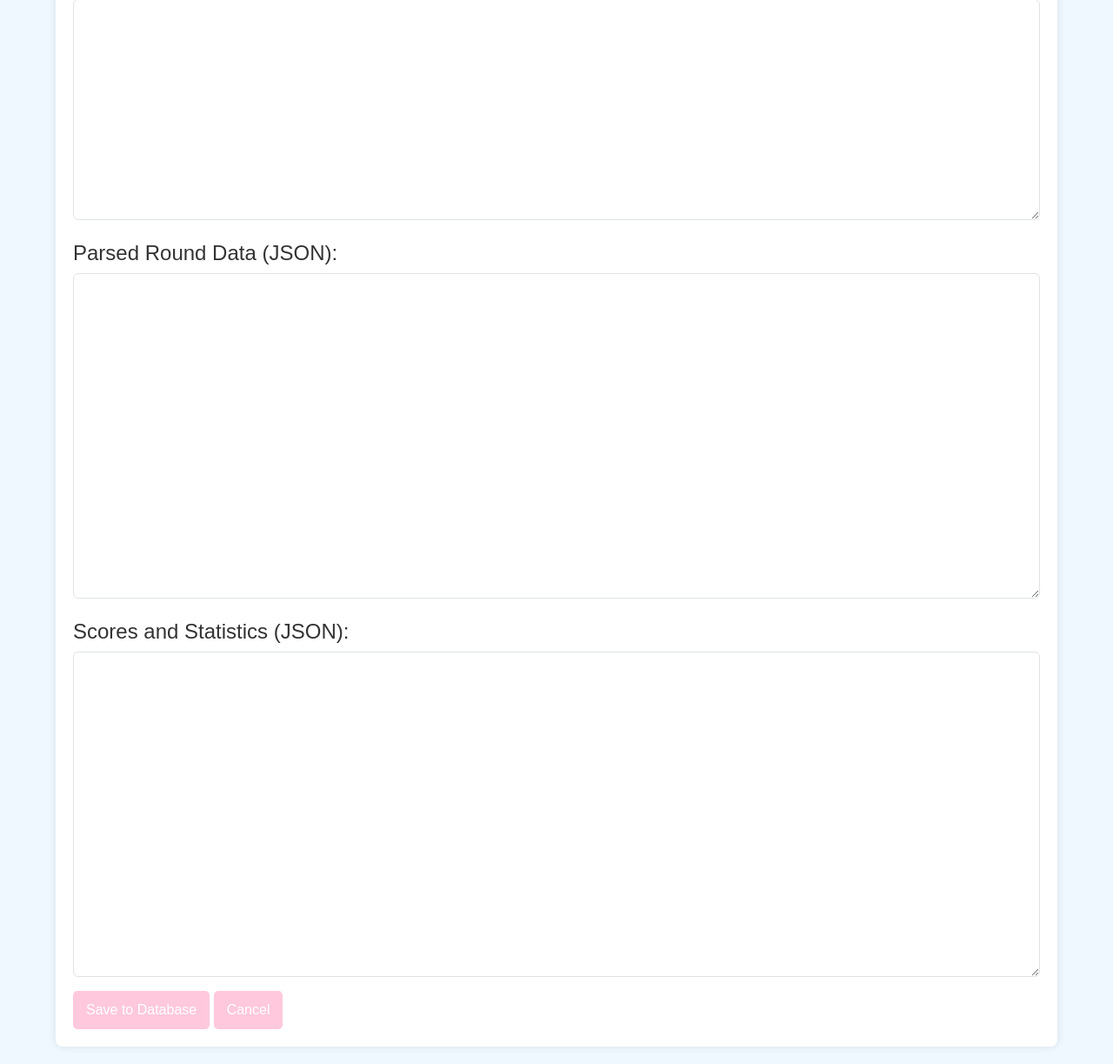
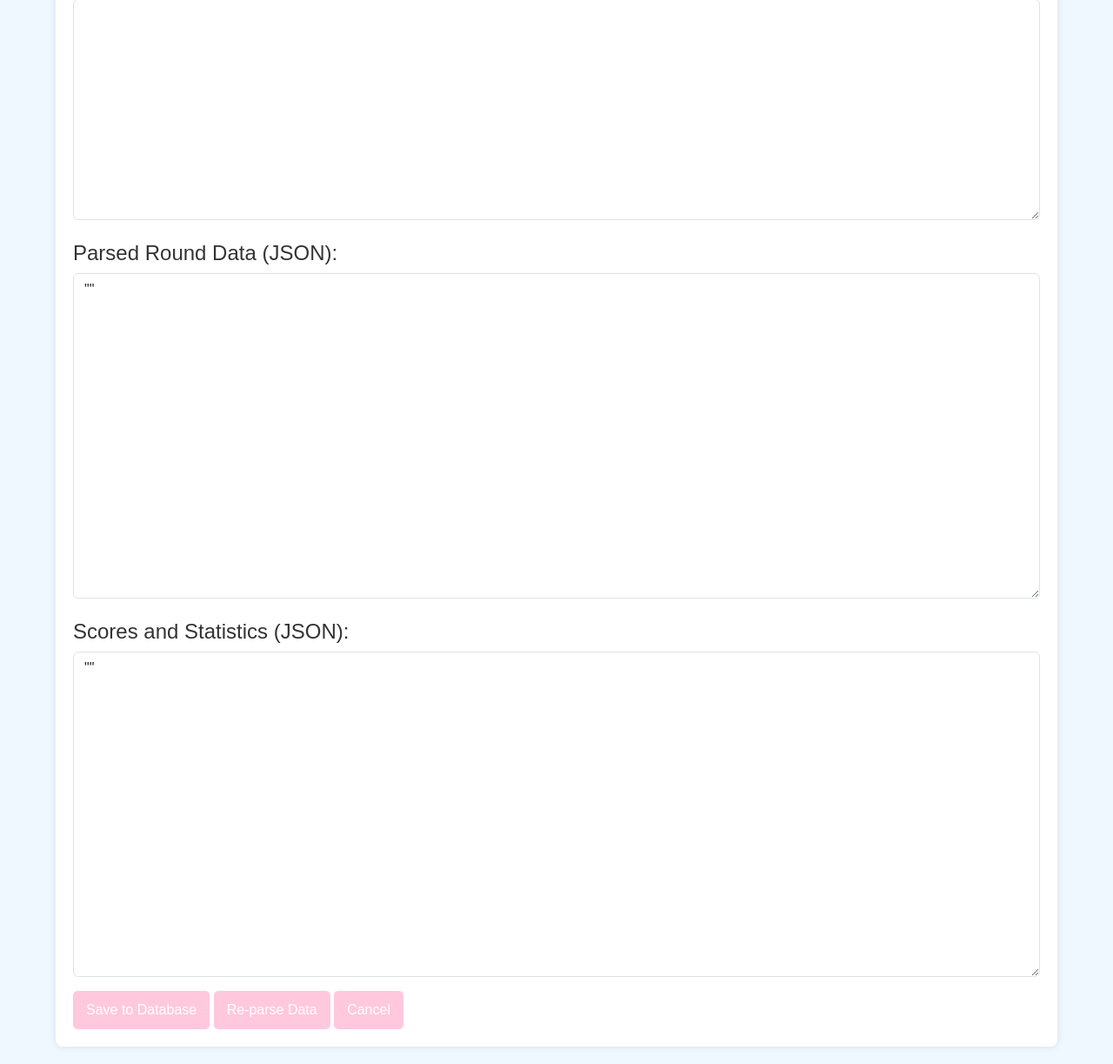
Before and after one commit to JoonYong-Kim/lalagolf, a Flask app: template src/webapp/templates/review_data.html in a window 1280 px wide. Shown: the part 272-1495 px from the top of the page at 87% size. Run offline with Flask 3, Linux system fonts and the light colour scheme; the template is opened without the code that fills it, so the values that code supplies are empty; parts of the project's set-up code (start-up, migrations or seed data) failed here and were passed over.

Commit message:
입력 부분 수정

```diff
--- a/src/webapp/routes.py
+++ b/src/webapp/routes.py
@@ -331,16 +331,36 @@
                 session.pop('parsed_data', None)
                 session.pop('scores_and_stats', None)
                 session.pop('raw_data_content', None)
+                session.pop('unparsed_lines', None)
 
                 return redirect(url_for('list_rounds')) # Redirect to list after saving
             except json.JSONDecodeError as e:
                 return render_template('review_data.html', parsed_data=parsed_data, scores_and_stats=scores_and_stats, raw_data_content=raw_data_content, error=f"JSON parsing error: {e}. Please check your JSON format.")
             except Exception as e:
                 return render_template('review_data.html', parsed_data=parsed_data, scores_and_stats=scores_and_stats, raw_data_content=raw_data_content, error=f"Save error: {e}")
+        elif request.form.get('action') == 'reparse':
+            raw_data_content = request.form['raw_data_content']
+            temp_file_path = "tmp/uploaded_golf_data.txt"
+            with open(temp_file_path, 'w') as f:
+                f.write(raw_data_content)
+            try:
+                parsed_data, scores_and_stats = parse_file(temp_file_path)
+                session['parsed_data'] = parsed_data
+                session['scores_and_stats'] = scores_and_stats
+                session['raw_data_content'] = raw_data_content
+                session['unparsed_lines'] = parsed_data.get('unparsed_lines', [])
+                flash('Data re-parsed successfully!', 'success')
+            except Exception as e:
+                flash(f'Error re-parsing data: {e}', 'danger')
+                session['parsed_data'] = None # Clear parsed data on re-parse error
+                session['scores_and_stats'] = None
+                session['unparsed_lines'] = [raw_data_content] # Show the raw data as unparsed
+            return redirect(url_for('review_round'))
         elif request.form.get('action') == 'cancel':
             session.pop('parsed_data', None)
             session.pop('scores_and_stats', None)
             session.pop('raw_data_content', None)
+            session.pop('unparsed_lines', None)
             return redirect(url_for('upload_round'))
 
     return render_template('review_data.html', parsed_data=parsed_data, scores_and_stats=scores_and_stats, raw_data_content=raw_data_content, unparsed_lines=unparsed_lines)
--- a/src/webapp/templates/review_data.html
+++ b/src/webapp/templates/review_data.html
@@ -22,20 +22,21 @@
 
         <h4 class="mt-4">Raw Data Content:</h4>
         <div class="mb-3">
-            <textarea class="form-control" id="raw_data_content" name="raw_data_content" rows="10"></textarea>
+            <textarea class="form-control" id="raw_data_content" name="raw_data_content" rows="10">{{ raw_data_content }}</textarea>
         </div>
 
         <h4 class="mt-4">Parsed Round Data (JSON):</h4>
         <div class="mb-3">
-            <textarea class="form-control" id="parsed_data" name="parsed_data" rows="15"></textarea>
+            <textarea class="form-control" id="parsed_data" name="parsed_data" rows="15">{{ parsed_data | tojson(indent=4) }}</textarea>
         </div>
 
         <h4 class="mt-4">Scores and Statistics (JSON):</h4>
         <div class="mb-3">
-            <textarea class="form-control" id="scores_and_stats" name="scores_and_stats" rows="15"></textarea>
+            <textarea class="form-control" id="scores_and_stats" name="scores_and_stats" rows="15">{{ scores_and_stats | tojson(indent=4) }}</textarea>
         </div>
 
         <button type="submit" name="action" value="save" class="btn btn-success">Save to Database</button>
+        <button type="submit" name="action" value="reparse" class="btn btn-info">Re-parse Data</button>
         <button type="submit" name="action" value="cancel" class="btn btn-danger">Cancel</button>
     </form>
 {% endblock %}
```
